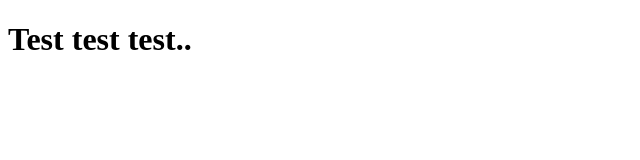
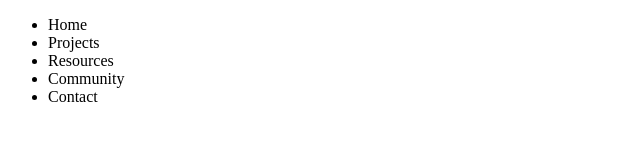
Before and after one commit to zachary-a-johnson42/zachary-a-johnson42.github.io, a plain HTML site: page index.html in a window 1280 px wide. Shown: the whole page, without its empty margins (0-640 px from the left). Drawn offline with Linux system fonts and the light colour scheme.

Commit message:
added more scaffoling, placeholder comments

```diff
--- a/index.html
+++ b/index.html
@@ -5,6 +5,20 @@
     <title>Welcome To My Portfolio!</title>
 </head>
 <body>
-    <h1>Test test test..</h1>
+<!--Nav Bar-->
+    <nav>
+        <ul>
+            <li>Home</li>
+            <li>Projects</li>
+            <li>Resources</li>
+            <li>Community</li>
+            <li>Contact</li>
+        </ul>
+<!--Floated right, Hamburger Menu for display settings. Normal, Dark, and Accessible-->
+    </nav>
+<!--Create a giant section, flexbox, to contain 'cards' of different projects I'm proud of-->
+    <section id="projects">
+    <!--Create cards with img, brief description, and links-->
+    </section>
 </body>
 </html>
```
